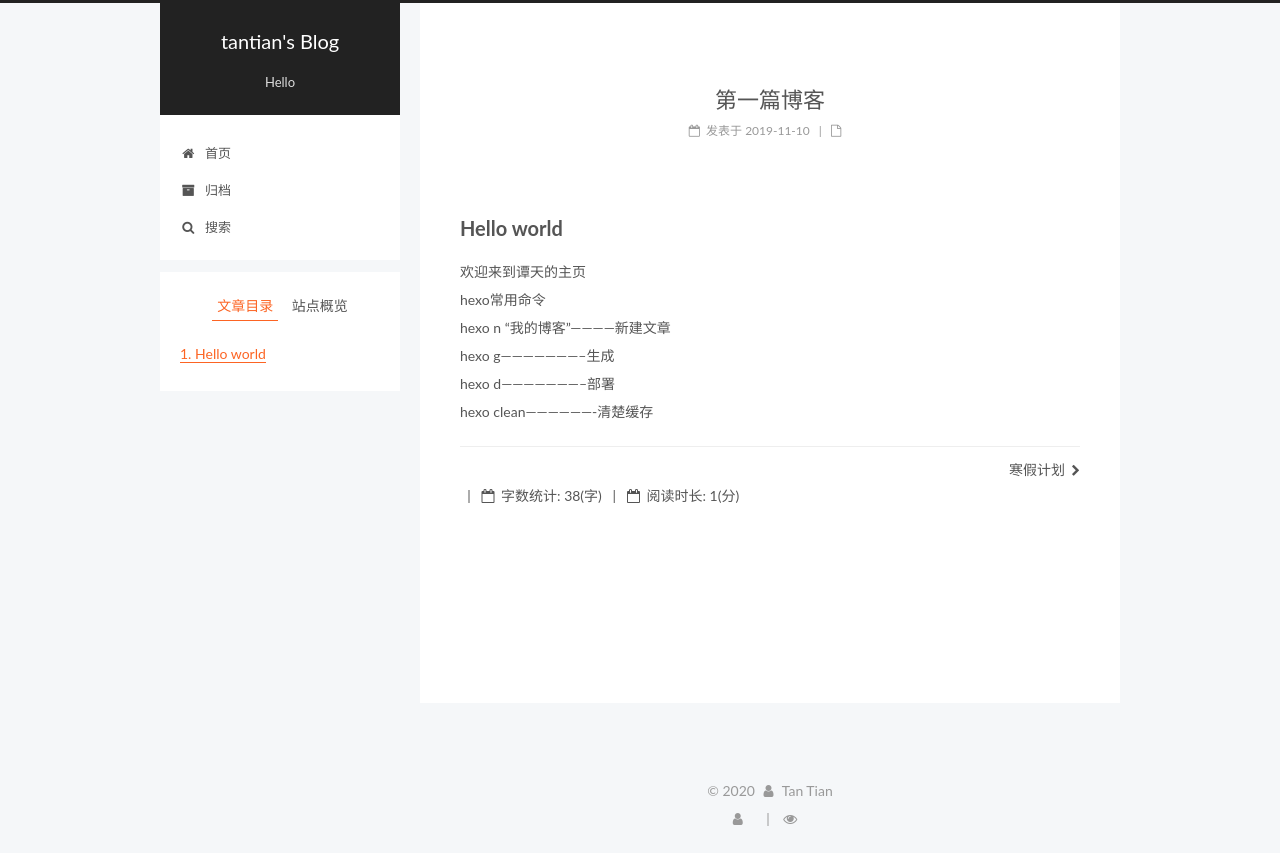
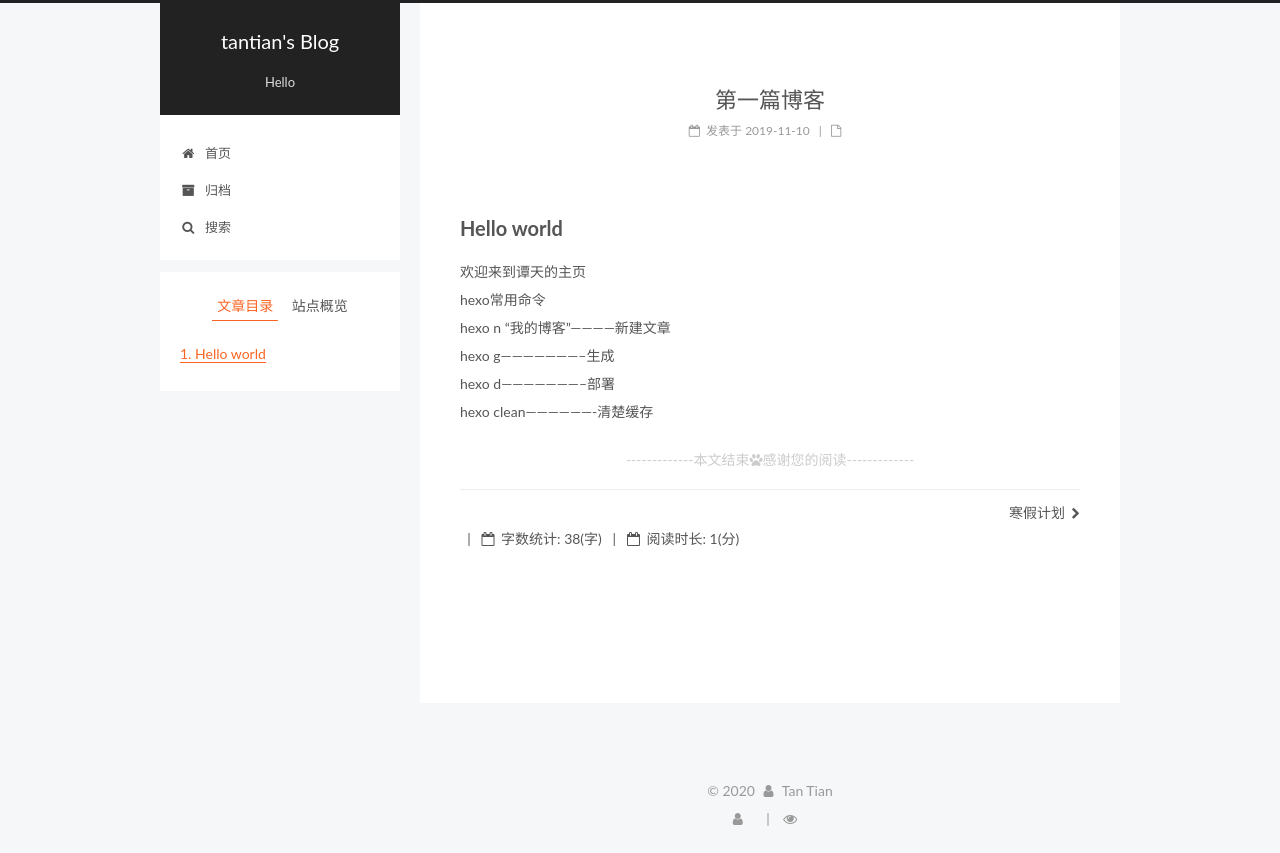
Before and after one commit to TanTian123/TanTian123.github.io, a plain HTML site: page 2019/11/10/第一篇博客/index.html in a window 1280 px wide. Drawn offline with Linux system fonts and the light colour scheme; some packages are replaced by stand-ins of ours; no server answers; a script that the page names is missing.

Commit message:
Site updated: 2020-01-07 13:52:14

```diff
--- a/2019/11/10/第一篇博客/index.html
+++ b/2019/11/10/第一篇博客/index.html
@@ -340,6 +340,24 @@
 
 
     </div>
+
+
+
+    <div>
+
+        <div>
+
+        <div style="text-align:center;color: #ccc;font-size:14px;">-------------本文结束<i class="fa fa-paw"></i>感谢您的阅读-------------</div>
+
+</div>
+
+
+
+
+
+
+    </div>
+
 
 
 
--- a/css/main.css
+++ b/css/main.css
@@ -1833,7 +1833,7 @@ pre .javascript .function {
   width: 4px;
   height: 4px;
   border-radius: 50%;
-  background: #ff32e9;
+  background: #bdff7e;
 }
 .links-of-blogroll {
   font-size: 13px;
```
Also changed, not shown: 2020/01/06/寒假计划/index.html (+18 -0 lines), index.html (+14 -0 lines).
